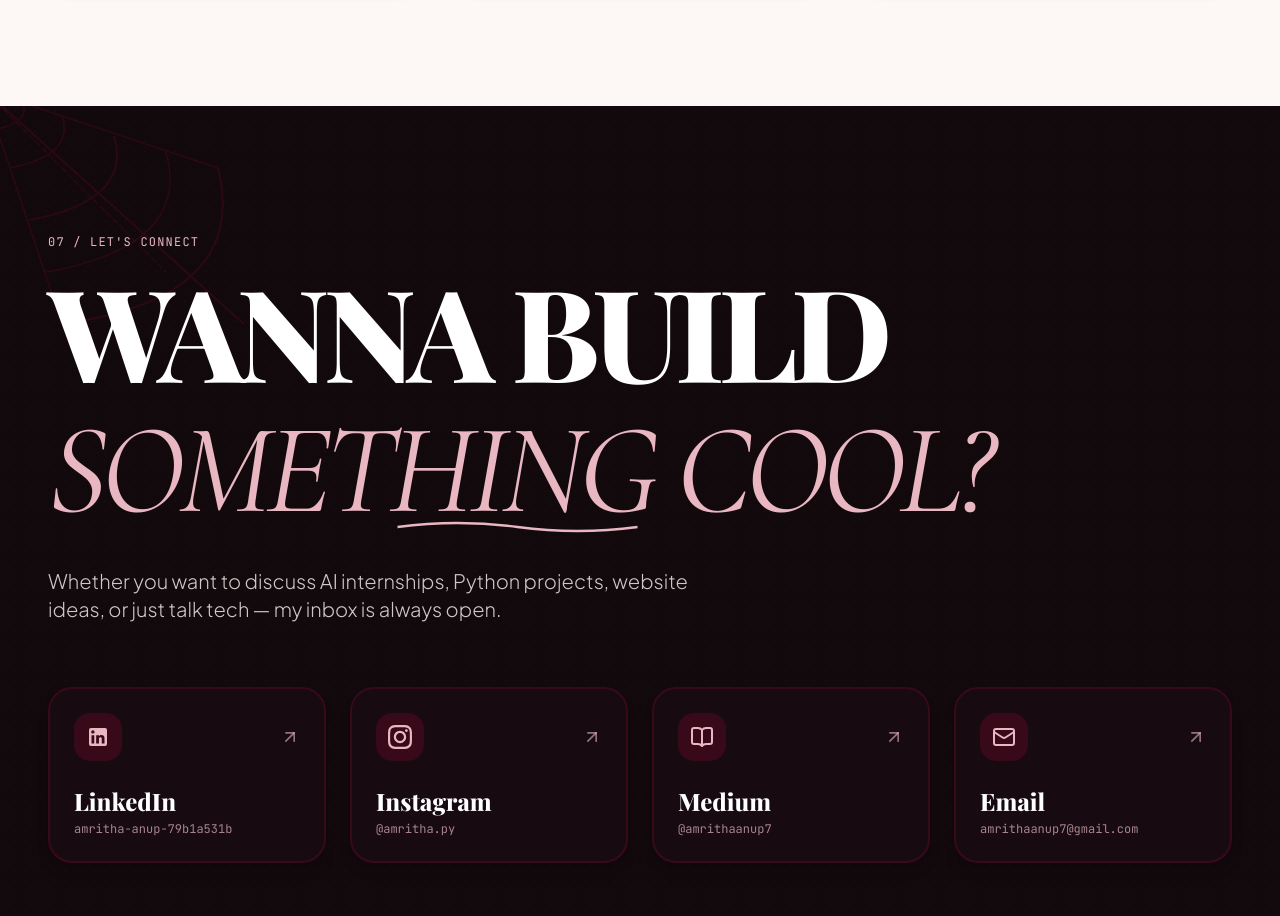
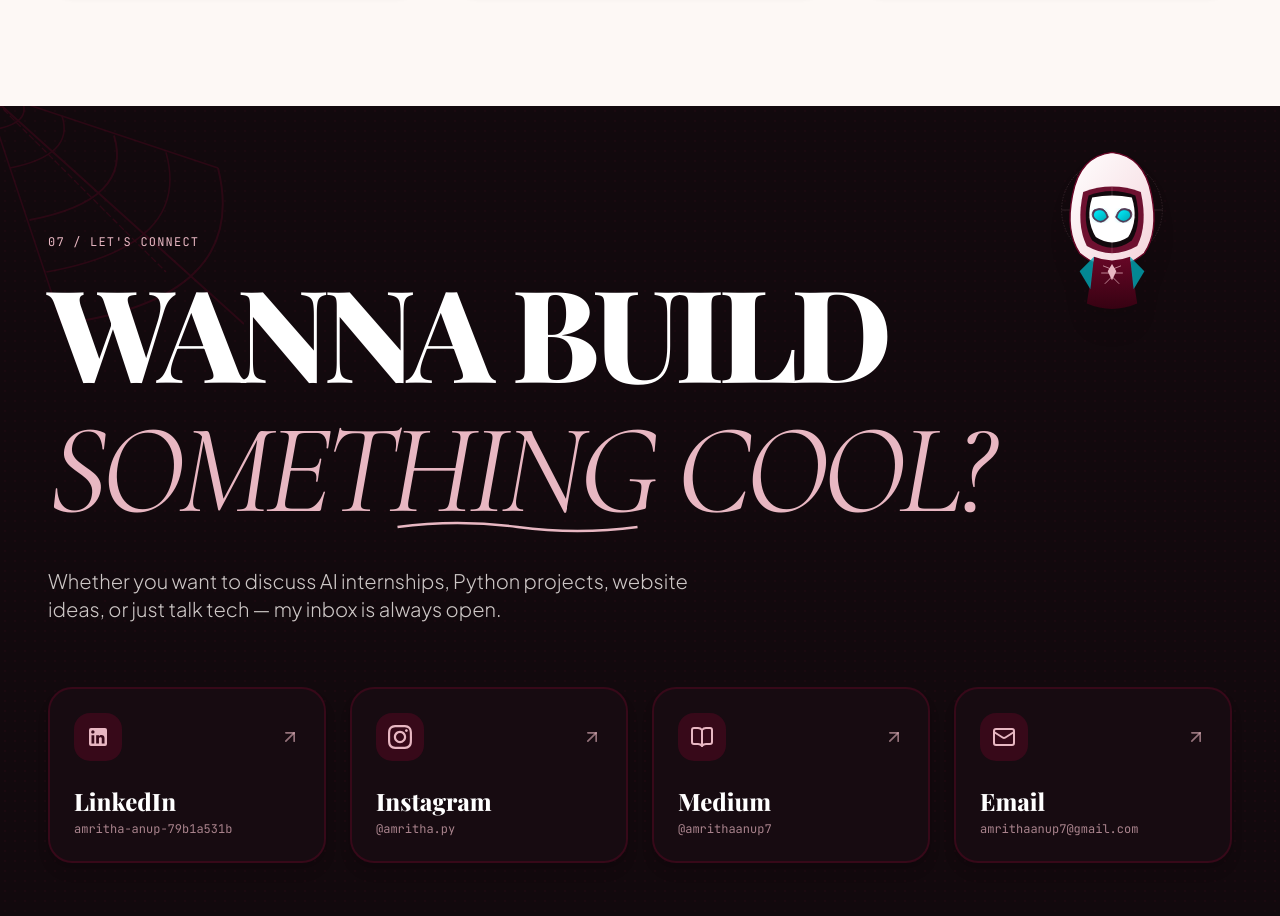
Before and after one commit to amrithaanup7-tech/portfolio, a React (Vite) app: page / in a window 1280 px wide. Shown: the part 6100-7016 px from the top of the page. Built offline with nearby package versions, Linux system fonts and the light colour scheme; a web font is replaced by a local one.

Commit message:
feat(contact): Spider-Gwen swings in from left and lands at the end of the line

```diff
--- a/src/components/ContactSection.tsx
+++ b/src/components/ContactSection.tsx
@@ -58,21 +58,21 @@ export const ContactSection: React.FC = () => {
       <div className="max-w-7xl mx-auto flex flex-col gap-16 relative z-10">
         {/* Section Header with Gwen Swing Entrance */}
         <div className="relative">
-          {/* Spider-Gwen swinging all the way across the finale to the far right */}
+          {/* Spider-Gwen swinging in from the left and landing at the end of the line */}
           <motion.div
-            initial={{ x: '-180px', y: -40, rotate: 25, opacity: 0 }}
+            initial={{ x: '-90vw', y: -80, rotate: 35, opacity: 0 }}
             whileInView={{
-              x: ['-180px', '45vw', '110vw'],
-              y: [-40, 25, -60],
-              rotate: [25, 0, -25],
-              opacity: [0, 1, 1, 0]
+              x: ['-90vw', '-25vw', '0px'],
+              y: [-80, 40, 0],
+              rotate: [35, -20, 0],
+              opacity: [0, 1, 1]
             }}
             viewport={{ once: true }}
-            transition={{ duration: 2.0, ease: 'easeInOut' }}
+            transition={{ duration: 1.4, ease: [0.25, 1, 0.5, 1] }}
             onAnimationStart={() => soundFx.playSwing()}
-            className="absolute -top-12 left-0 w-28 md:w-36 pointer-events-none z-20"
+            className="absolute -top-16 sm:-top-20 md:-top-24 right-2 sm:right-6 md:right-12 w-24 sm:w-28 md:w-36 pointer-events-auto z-20"
           >
-            <GwenCharacter pose="hero" interactive={false} />
+            <GwenCharacter pose="hero" interactive={true} />
           </motion.div>
 
           <motion.div
```
